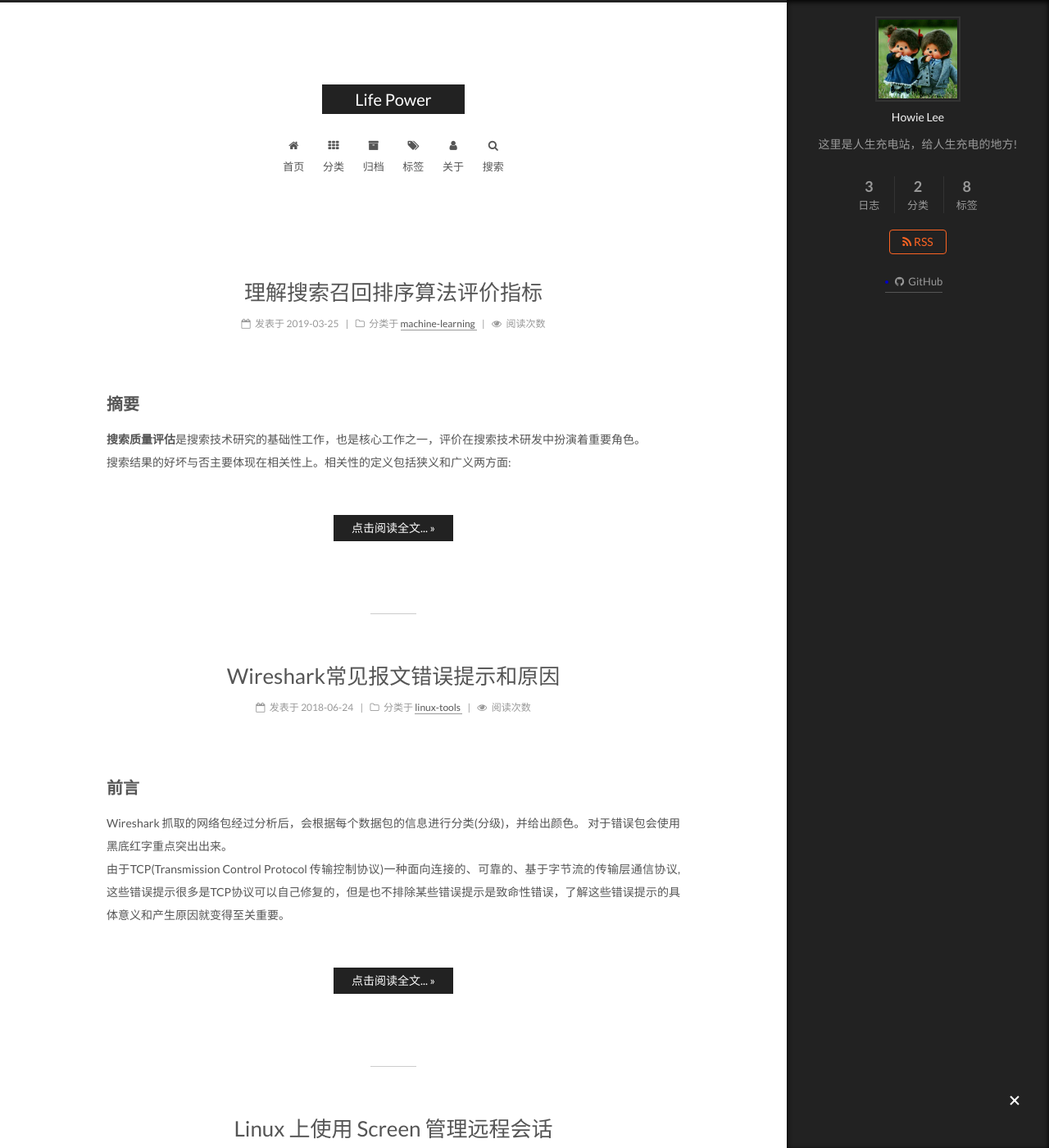
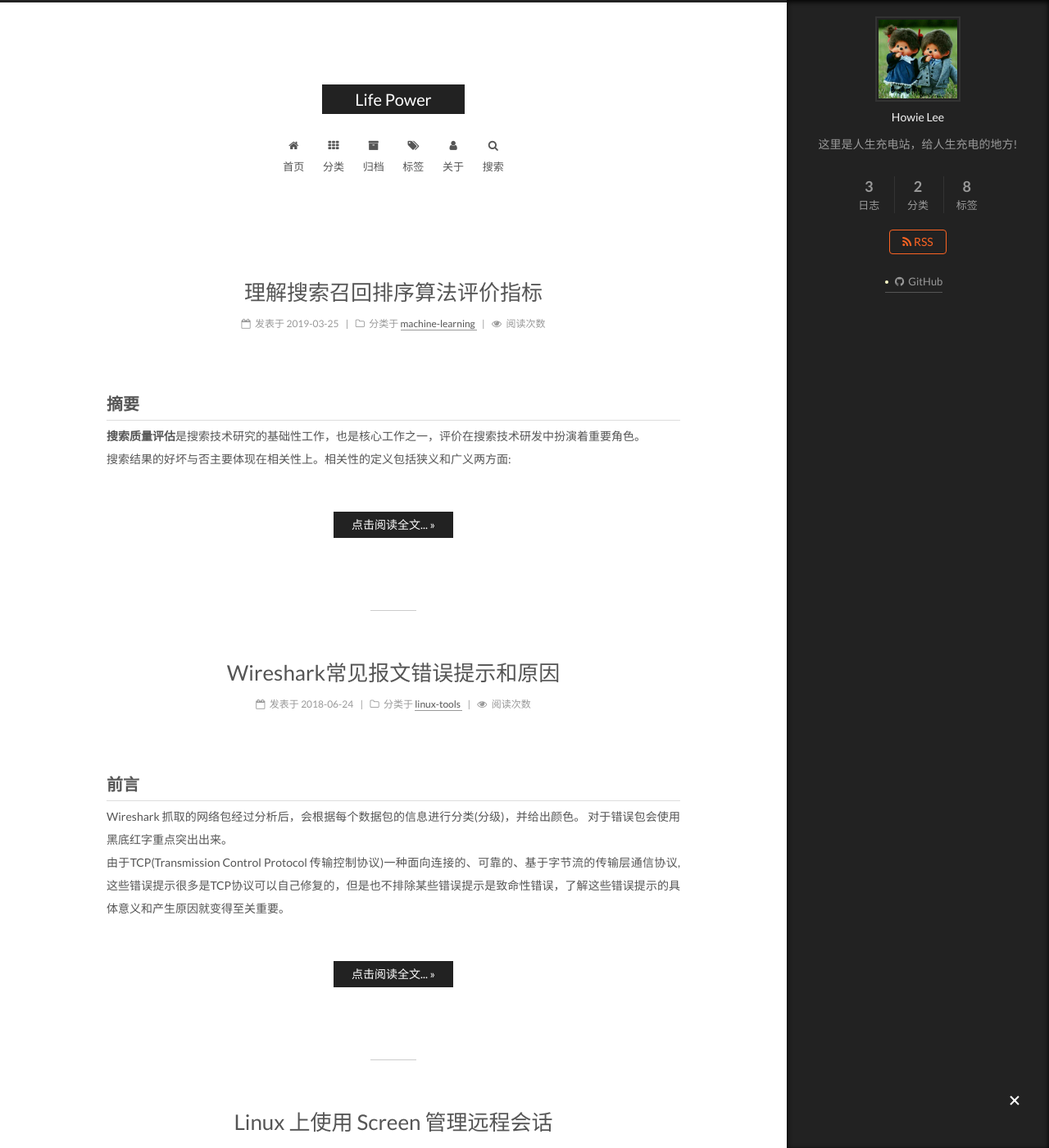
Before and after one commit to lifower525/lifower525.github.io, a Jekyll site: the page built from index.html, in a window 1280 px wide and 1400 px high. Shown: the whole window at 82% size. Built offline with Jekyll 4.4.1, drawn with Linux system fonts in a browser that asks for light colours; the list of posts is cut into pages by our own code.

Commit message:
Update themes
Signed-off-by: Howie Lee <lifower525@gmail.com>

```diff
--- a/_sass/_common/scaffolding/base.scss
+++ b/_sass/_common/scaffolding/base.scss
@@ -26,6 +26,12 @@ h1, h2, h3, h4, h5, h6 {
 }
 
 h2, h3, h4, h5, h6 { margin: 20px 0 15px; }
+
+h2 {
+  padding-bottom: 5px;
+  border-bottom:  1px solid #ddd;
+  margin: 20px 0 5px;
+}
 
 @for $headline from 1 through 6 {
   h#{$headline} {
--- a/_sass/_schemes/Muse/_menu.scss
+++ b/_sass/_schemes/Muse/_menu.scss
@@ -10,6 +10,10 @@
     border-bottom: 1px solid $gray-lighter;
     z-index: 1;
   }
+}
+
+.h2 {
+  border-bottom:1px solid #ddd
 }
 
 .menu {
```
